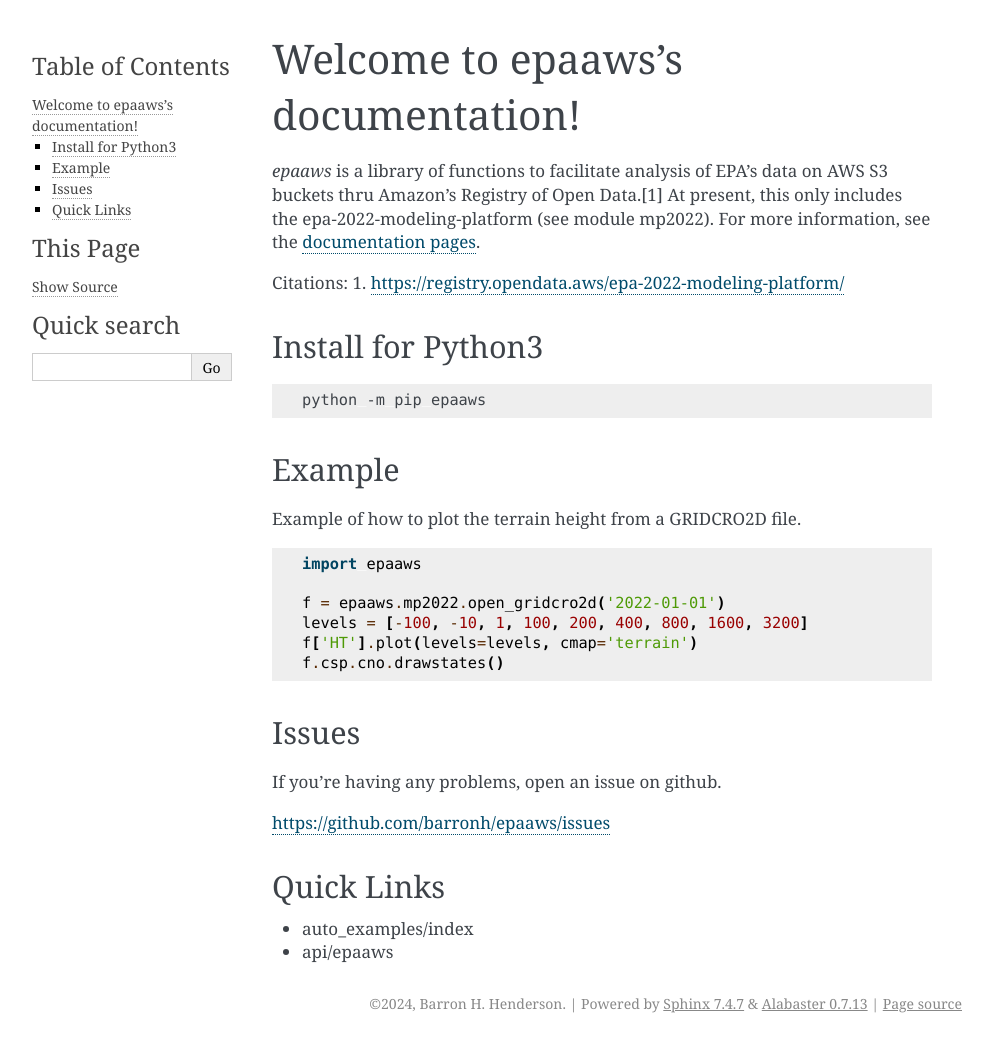
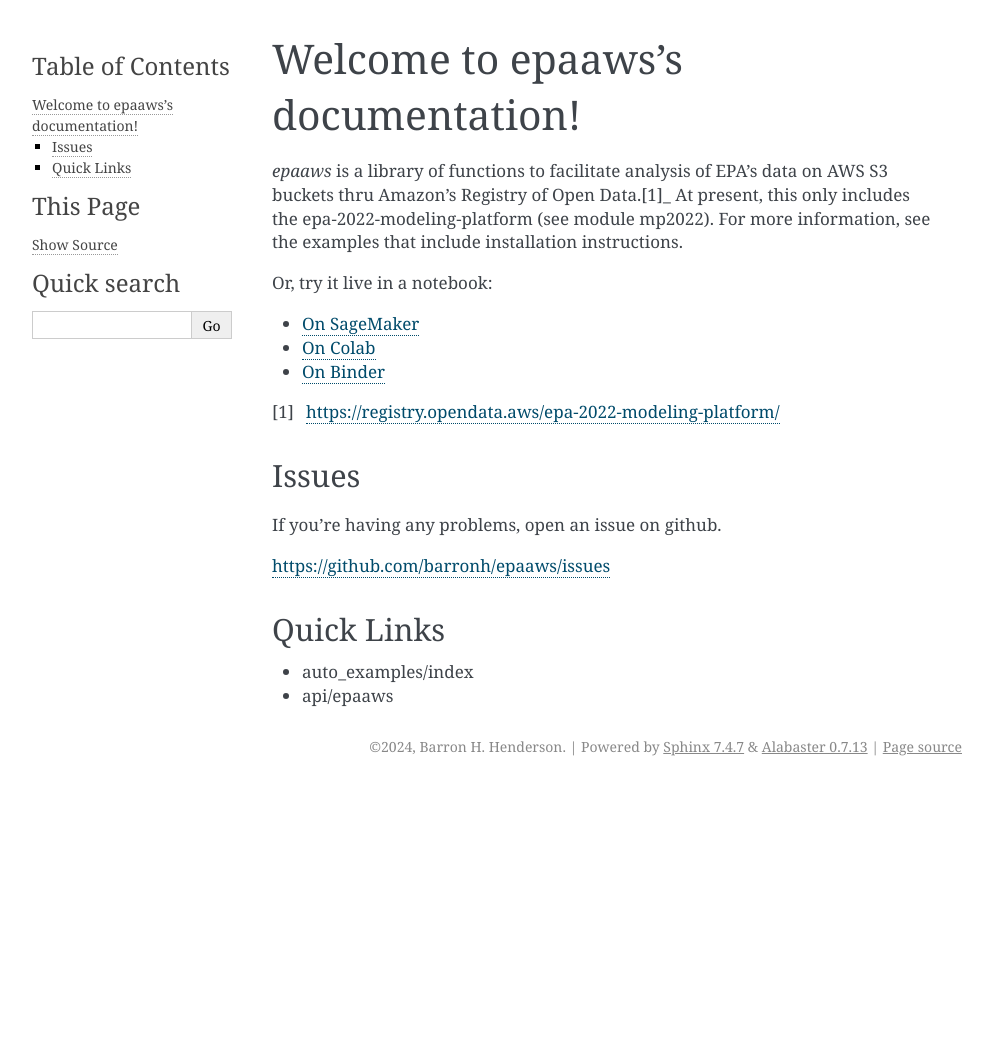
Before and after one commit to barronh/epaaws, a Sphinx documentation site: the page built from doc/index.rst, in a window 1280 px wide. Shown: the whole page, without its empty margins (148-1141 px from the left). Built offline with Sphinx 7.4.7, drawn with Linux system fonts in a browser that asks for light colours; pages that are not in the unit, such as notebooks, are missing from menus; after the commit the page ends 900 px from its top, so only the background shows below that.

Commit message:
add notebook links

```diff
--- a/doc/index.rst
+++ b/doc/index.rst
@@ -7,33 +7,18 @@
 ==================================
 
 `epaaws` is a library of functions to facilitate analysis of EPA's data on
-AWS S3 buckets thru Amazon's Registry of Open Data.[1] At present, this only
+AWS S3 buckets thru Amazon's Registry of Open Data.[1]_ At present, this only
 includes the epa-2022-modeling-platform (see module mp2022). For more
-information, see the  `documentation pages <https://barronh.github.io/epaaws>`_.
+information, see the examples that include installation instructions.
 
-Citations:
-1. https://registry.opendata.aws/epa-2022-modeling-platform/
+Or, try it live in a notebook:
 
-Install for Python3
--------------------
+* `On SageMaker <https://studiolab.sagemaker.aws/import/github/https://github.com/barronh/epaaws/blob/main/samples/example.ipynb>`_
+* `On Colab <https://colab.research.google.com/github/barronh/epaaws/blob/main/samples/example.ipynb>`_
+* `On Binder <https://mybinder.org/v2/gh/barronh/epaaws/HEAD?labpath=samples%2Fexample.ipynb>`_
 
-.. code-block:: sh
 
-    python -m pip epaaws
-
-Example
--------
-
-Example of how to plot the terrain height from a GRIDCRO2D file.
-
-.. code-block:: python
-
-    import epaaws
-
-    f = epaaws.mp2022.open_gridcro2d('2022-01-01')
-    levels = [-100, -10, 1, 100, 200, 400, 800, 1600, 3200]
-    f['HT'].plot(levels=levels, cmap='terrain')
-    f.csp.cno.drawstates()
+.. [1] https://registry.opendata.aws/epa-2022-modeling-platform/
 
 
 Issues
```
Also changed, not shown: README.md (+6 -0 lines).
